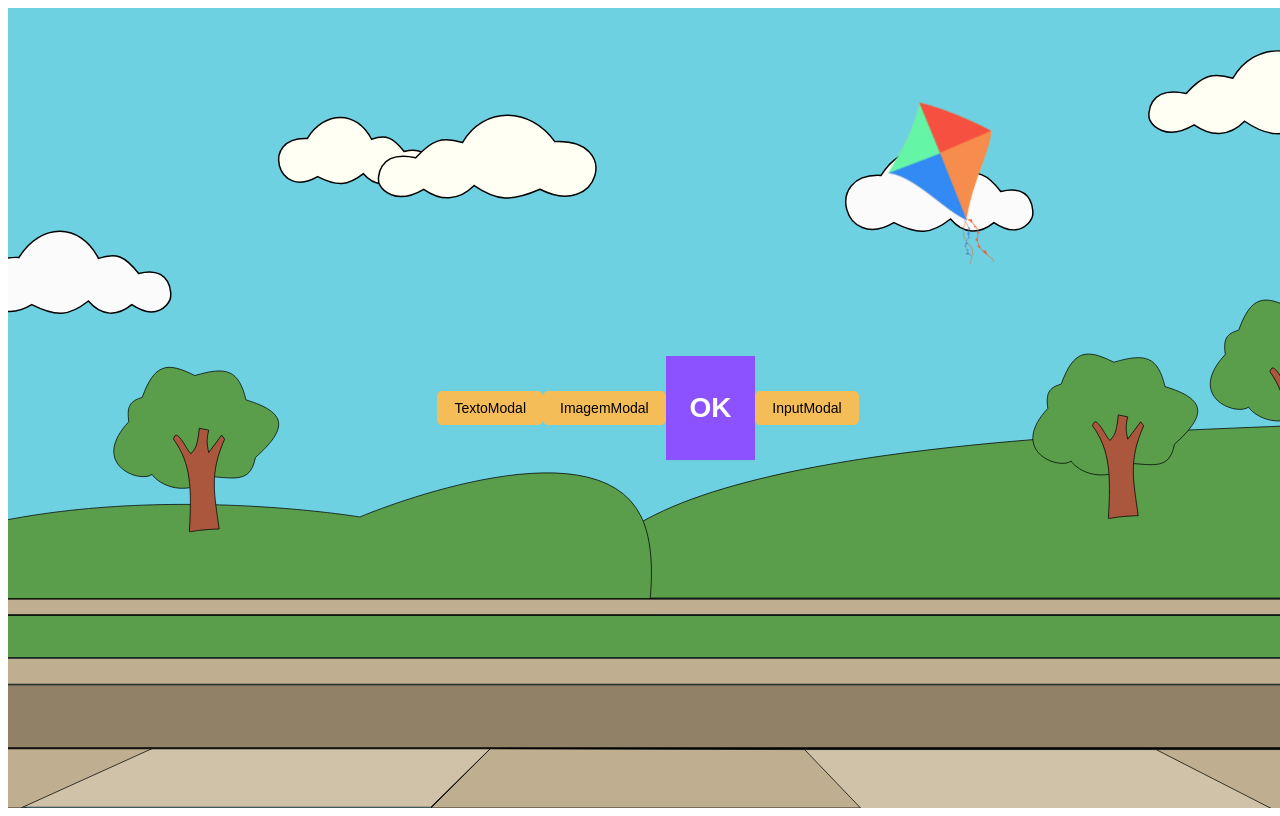
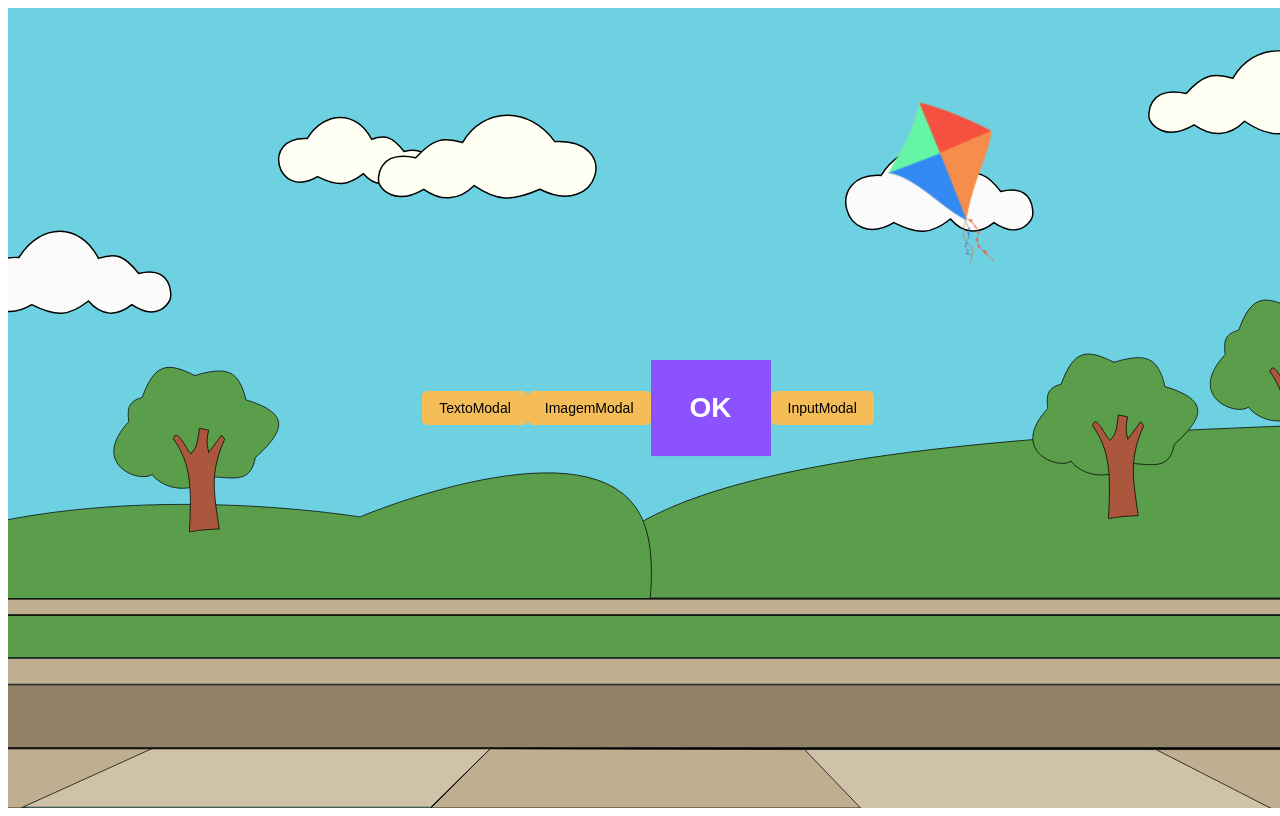
Before and after one commit to cpejr/pipaprotege, a React (Vite) app: page /Teste in a window 1280 px wide. Built offline with nearby package versions, Linux system fonts and the light colour scheme.

Commit message:
fix: &.ok button size in modal

```diff
--- a/src/components/common/Button/StyledButton.js
+++ b/src/components/common/Button/StyledButton.js
@@ -127,8 +127,10 @@ export const StyledButton = styled(AntdButton)`
     background-color: ${COLORS.purple};
     color: ${COLORS.white};
     border: none;
-    width: 7%;
-    height: 13%;
+    width: 6%;
+    min-height: 60px;
+    min-width: 120px;
+    height: 12%;
     justify-content: center;
   }
 
```
